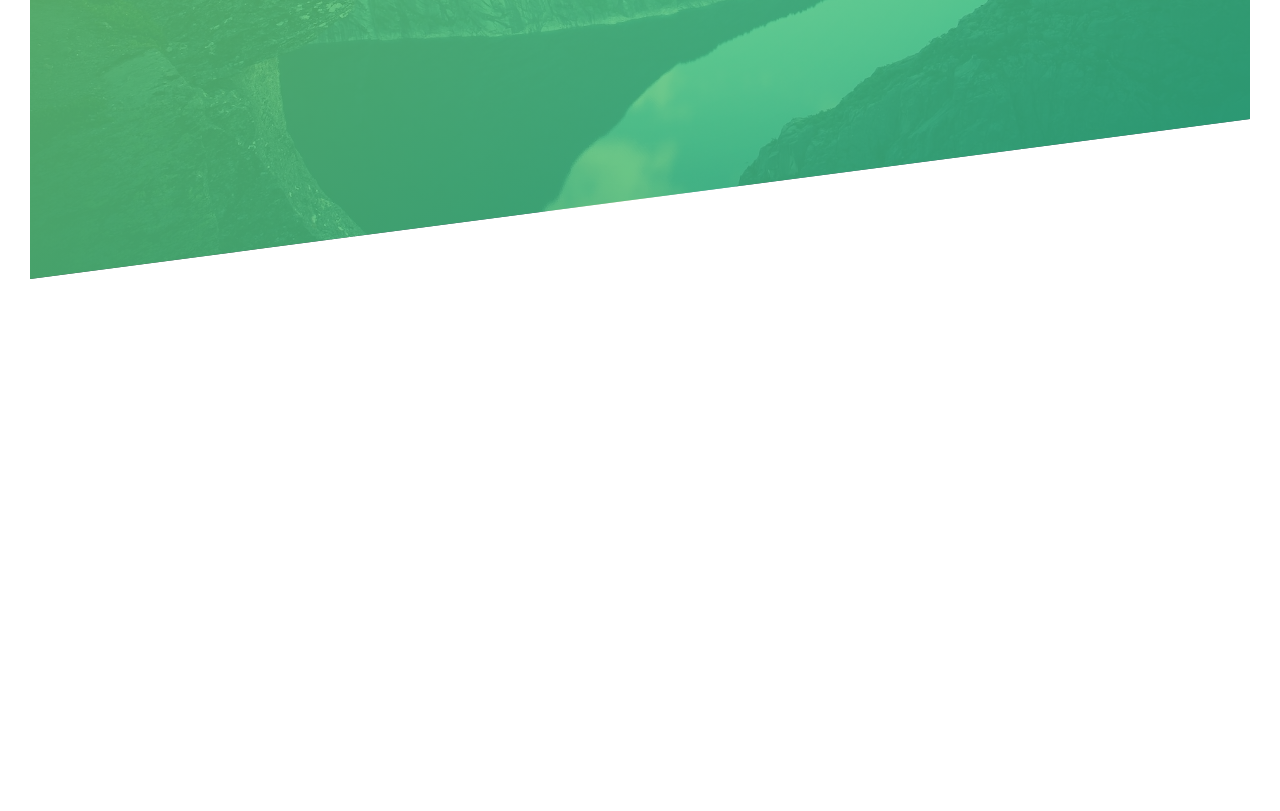
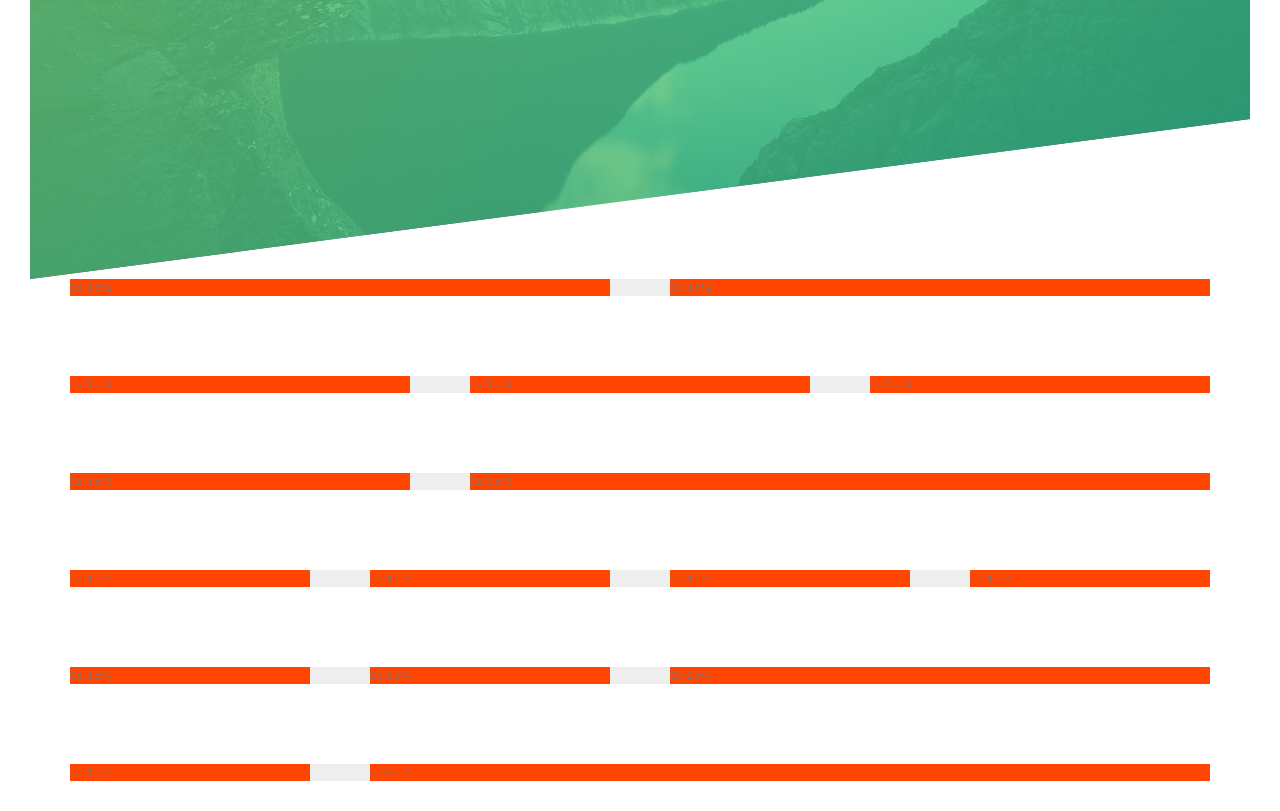
Before and after one commit to fffarzan/learn-css-natours, a website: page index.html in a window 1280 px wide. Shown: the part 511-1322 px from the top of the page. Before the commit the page ends 820 px from the top, so only its background shows below. Drawn offline with Linux system fonts and the light colour scheme.

Commit message:
Add gird-system based on layout

```diff
--- a/index.html
+++ b/index.html
@@ -27,5 +27,73 @@
                 <a href="#" class="btn btn--white btn--animated">Discover our tours</a>
             </div>
         </header>
+
+        <section class="grid-test">
+            <div class="row">
+                <div class="col-1-of-2">
+                    Col 1 of 2
+                </div>
+                <div class="col-1-of-2">
+                    Col 1 of 2
+                </div>
+            </div>
+
+            <div class="row">
+                <div class="col-1-of-3">
+                    Col 1 of 3
+                </div>
+                <div class="col-1-of-3">
+                    Col 1 of 3
+                </div>
+                <div class="col-1-of-3">
+                    Col 1 of 3
+                </div>
+            </div>
+
+            <div class="row">
+                <div class="col-1-of-3">
+                    Col 1 of 3
+                </div>
+                <div class="col-2-of-3">
+                    Col 2 of 3
+                </div>
+            </div>
+
+            <div class="row">
+                <div class="col-1-of-4">
+                    Col 1 of 4
+                </div>
+                <div class="col-1-of-4">
+                    Col 1 of 4
+                </div>
+                <div class="col-1-of-4">
+                    Col 1 of 4
+                </div>
+                <div class="col-1-of-4">
+                    Col 1 of 4
+                </div>
+            </div>
+
+            <div class="row">
+                <div class="col-1-of-4">
+                    Col 1 of 4
+                </div>
+                <div class="col-1-of-4">
+                    Col 2 of 4
+                </div>
+                <div class="col-2-of-4">
+                    Col 2 of 4
+                </div>
+            </div>
+
+            <div class="row">
+                <div class="col-1-of-4">
+                    Col 1 of 4
+                </div>
+                <div class="col-3-of-4">
+                    Col 3 of 4
+                </div>
+            </div>
+        </section>
     </body>
 </html>
--- a/sass/abstracts/_mixins.scss
+++ b/sass/abstracts/_mixins.scss
@@ -0,0 +1,7 @@
+@mixin clearfix {
+  &::after {
+    content: '';
+    display: table;
+    clear: both; // with `both`, it works for float-left and float-right
+  }
+}
--- a/sass/abstracts/_variables.scss
+++ b/sass/abstracts/_variables.scss
@@ -1,3 +1,4 @@
+// COLORS
 $color-primary: #55c57a;
 $color-primary-light: #7ed56f;
 $color-primary-dark: #28b485;
@@ -5,3 +6,8 @@ $color-primary-dark: #28b485;
 $color-gray-dark: #777;
 $color-white: #fff;
 $color-black: #000;
+
+// GRID
+$grid-width: 114rem;
+$gutter-vertical: 8rem;
+$gutter-horizontal: 6rem;
--- /dev/null
+++ b/sass/layout/_grid.scss
@@ -0,0 +1,44 @@
+.row {
+  max-width: $grid-width;
+  background-color: #eee;
+  margin: 0 auto;
+
+  &:not(:last-child) {
+    margin-bottom: $gutter-vertical;
+  }
+
+  @include clearfix;
+
+  [class^="col-"] {
+    background-color: orangered;
+    float: left;
+
+    &:not(:last-child) {
+      margin-right: $gutter-horizontal;
+    }
+  }
+
+  .col-1-of-2 {
+    width: calc((100% - #{$gutter-horizontal}) / 2);
+  }
+
+  .col-1-of-3 {
+    width: calc((100% - 2 * #{$gutter-horizontal}) / 3);
+  }
+
+  .col-2-of-3 {
+    width: calc(2 * ((100% - 2 * #{$gutter-horizontal}) / 3) + #{$gutter-horizontal});
+  }
+
+  .col-1-of-4 {
+    width: calc((100% - 3 * #{$gutter-horizontal}) / 4);
+  }
+
+  .col-2-of-4 {
+    width: calc(2 * ((100% - 3 * #{$gutter-horizontal}) / 4) + #{$gutter-horizontal});
+  }
+
+  .col-3-of-4 {
+    width: calc(3 * ((100% - 3 * #{$gutter-horizontal}) / 4) + (2 * #{$gutter-horizontal}));
+  }
+}
--- a/sass/main.scss
+++ b/sass/main.scss
@@ -9,6 +9,7 @@
 
 @import "components/button";
 
+@import "layout/grid";
 @import "layout/header";
 
 @import "pages/home";
```
Also changed, not shown: README.md, css/style.css.
